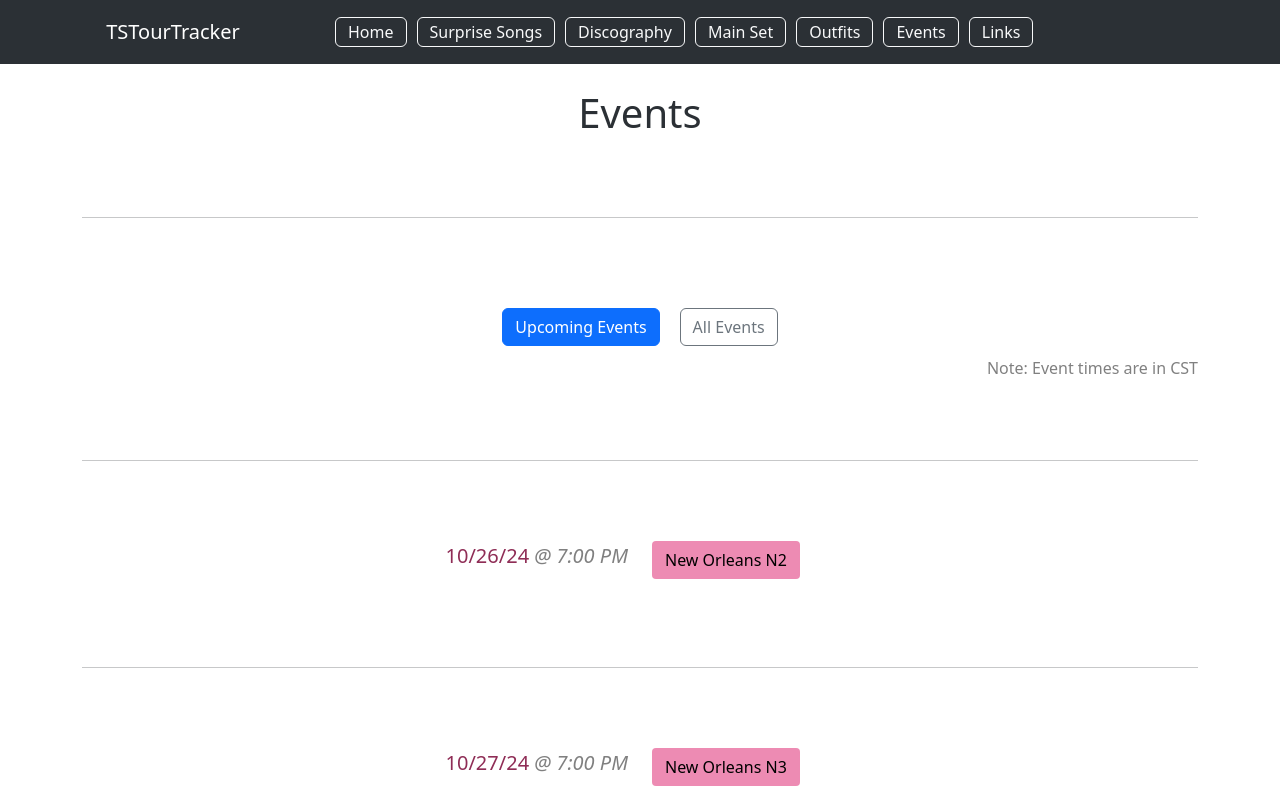
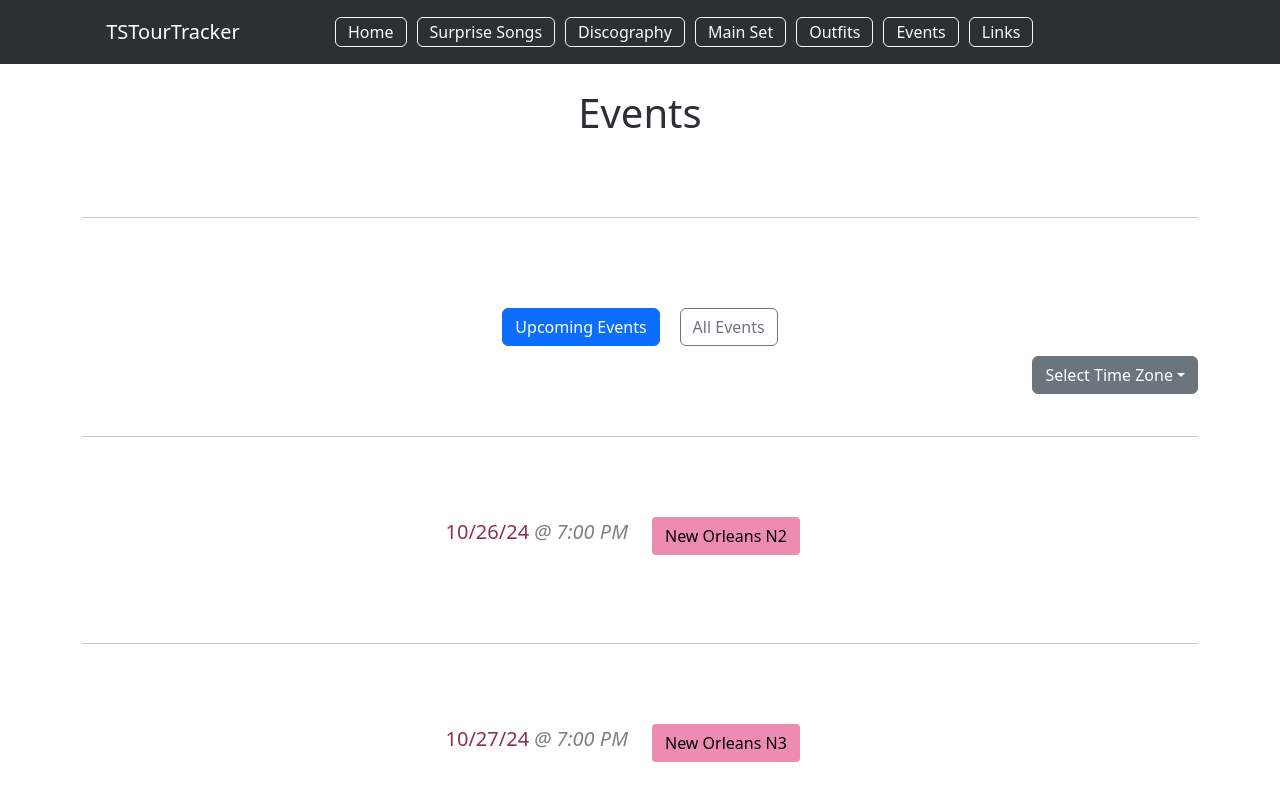
Before and after one commit to mamcgovern/TSTourTracker, a React (Create React App) app in the folder tstourtracker/: page / in a window 1280 px wide. Both pictures are taken after a click on the button "Events". Shown: the top 800 px of the page. Built offline with nearby package versions, Linux system fonts and the light colour scheme; the HTML template or start-up script is replaced by a standard one.

Commit message:
made a dropdown menu for US time zones

```diff
--- a/tstourtracker/package.json
+++ b/tstourtracker/package.json
@@ -5,6 +5,7 @@
   "private": true,
   "dependencies": {
     "-": "^0.0.1",
+    "@popperjs/core": "^2.11.8",
     "@testing-library/jest-dom": "^5.17.0",
     "@testing-library/react": "^13.4.0",
     "@testing-library/user-event": "^13.5.0",
--- a/tstourtracker/src/App.js
+++ b/tstourtracker/src/App.js
@@ -44,6 +44,7 @@ function App() {
     const [showOldSet, setShowOldSet] = useState(false);
     const [showNewFirst, setShowNewFirst] = useState(true);
     const [showOldDiscography, setShowOldDiscography] = useState(false);
+    const [activeOption, setActiveOption] = useState('Eastern');
 
     const toggleNavbar = () => {
         setShowNavbar(!showNavbar);
@@ -53,6 +54,11 @@ function App() {
         toggleNavbar();
         setView(newView);
     }
+
+    const handleOptionClick = (option) => {
+        setActiveOption(option);
+    };
+
 
 
     /*
@@ -1665,6 +1671,33 @@ function App() {
             }
         }
 
+        const makeTimeZoneMenu = () => {
+            return (
+                <div className="dropdown" style={{ width: '25%', float: 'right' }}>
+                    <button
+                        className="btn btn-secondary dropdown-toggle"
+                        type="button"
+                        id="dropdownMenuButton"
+                        data-bs-toggle="dropdown"
+                    >
+                        Select Time Zone
+                    </button>
+                    <ul className="dropdown-menu" aria-labelledby="dropdownMenuButton">
+                        {['Eastern', 'Central', 'Mountain', 'Pacific'].map(option => (
+                            <li key={option}>
+                                <button
+                                    className={`dropdown-item ${option === activeOption ? 'active' : ''}`}
+                                    onClick={() => handleOptionClick(option)}
+                                >
+                                    {option}
+                                </button>
+                            </li>
+                        ))}
+                    </ul>
+                </div>
+            );
+        }
+
         const singleEvent = (event) => {
             if (event.category === "Concert") {
                 return (<button class="unclickable-button concert">{event.title}</button>);
@@ -1762,7 +1795,9 @@ function App() {
                     <div style={{ textAlign: "center" }}>
                         {makeMenu()}
                     </div>
-                    <p class="date" style={{ textAlign: "right" }}>Note: Event times are in CST</p>
+                    <div style={{ textAlign: "right" }}>
+                        {makeTimeZoneMenu()}
+                    </div>
                     <hr class="featurette-divider" />
                     {allEvents}
                 </div>
```
Also changed, not shown: 1 other file (tests, documents, lock files or other folders).
